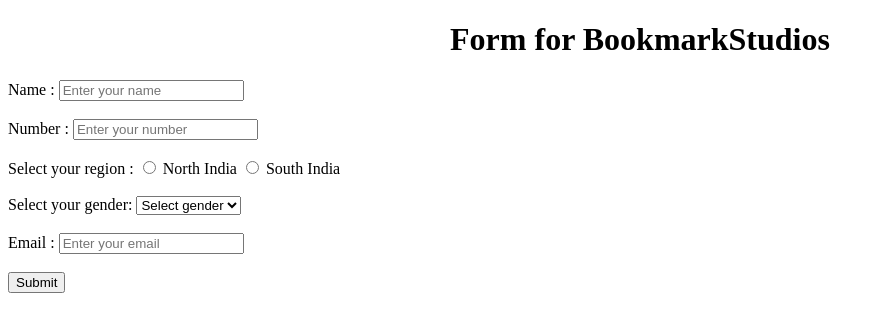
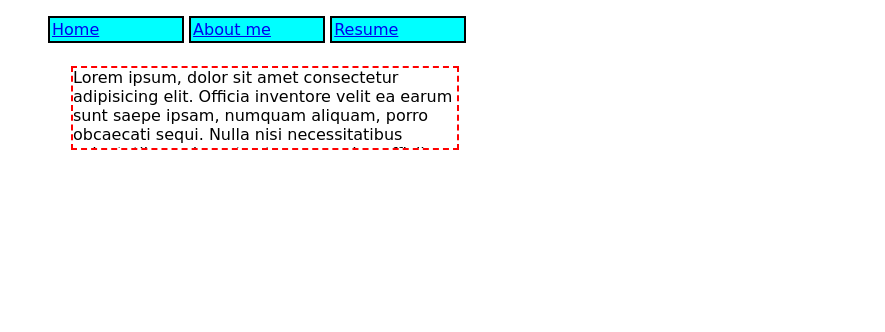
Before and after one commit to ayushb12-india/BookmarkStudios, a plain HTML site: page index.html in a window 1280 px wide. Shown: the whole page, without its empty margins (0-885 px from the left). Drawn offline with Linux system fonts and the light colour scheme.

Commit message:
Add files via upload

```diff
--- a/index.html
+++ b/index.html
@@ -2,52 +2,55 @@
 <html lang="en">
 
 <head>
-    <meta charset="UTF-8">
-    <meta name="viewport" content="width=device-width, initial-scale=1.0">
-    <meta name="description" content="This is a form for BookmarkStudios to access useful websites on PC directly">
-    <title>Form-for BookmarkStudios</title>
+  <meta charset="UTF-8">
+  <meta name="viewport" content="width=device-width, initial-scale=1.0">
+  <title>List styles</title>
 </head>
-<link rel="stylesheet" href="style2.css">
+<style>
+  html {
+    font-size: 16px;
+    font-family: cursive;
+  }
+
+  nav>ul li {
+    color: blueviolet;
+    list-style-position: inside;
+    background-color: aqua;
+    display: flex;
+    display: inline-block;
+    list-style: none;
+    padding: 2px;
+    width: 10vw;
+    border: 2px solid black;
+
+  }
+
+  nav>ul li>a:hover {
+    color: brown
+  }
+  .go{
+    width:30vw;
+    height:10vh;
+    outline: 2px solid red;
+    outline-style:dashed;
+  overflow:  hidden auto;
+  margin:25px
+
+  }
+</style>
 
 <body>
-  <center><h1>Form for BookmarkStudios</h1></center>
-    <form action="/index2.html">
-        <div>
-            <label for="name">Name :</label>
-            <input type="text" id="name" name="name" placeholder="Enter your name" required>
-        </div>
-        <br>
-        <div>
-            <label for="no.">Number :</label>
-            <input type="number" id="no." name="no." placeholder="Enter your number" required>
-        </div>
-        <br>
-        <div>
-            Select your region :
-            <input type="radio" id="region" name="region" value="North India" required>
-            <label for="region">North India</label>
-            <input type="radio" id="reg" name="region" value="South India" required>
-            <label for="reg">South India</label>
-        </div>
-        <br>
-        <div>
-            Select your gender:
-            <select id="gender" required>
-                <option value="" disabled selected>Select gender</option>
-                <option value="Female">Female</option>
-                <option value="Male">Male</option>
-                <option value="None">None</option>
-            </select>
-        </div>
-        <br>
-        <div>
-            <label for="add">Email :</label>
-            <input type="email" id="add" name="email add" placeholder="Enter your email" required>
-        </div>
-        <br>
-        <div>
-            <button type="submit" action="/index2.html">Submit</button>
-    </form>
-    </body>
+  <nav>
+    <ul>
+      <li><a href="https://www.google.com" target="_blank">Home</a></li>
+      <li><a href="https://www.facebook.com" target="_blank">About me</a></li>
+      <li><a href="https://www.netflix.com" target="_blank">Resume</a></li>
+      <div class="go">
+        Lorem ipsum, dolor sit amet consectetur adipisicing elit. Officia inventore velit ea earum sunt saepe ipsam, numquam aliquam, porro obcaecati sequi. Nulla nisi necessitatibus voluptatibus, placeat est earum culpa officiis explicabo odit ad possimus debitis, quam architecto, sint accusantium. Totam, id blanditiis ipsum, maxime odit doloribus pariatur inventore soluta explicabo voluptatem, optio neque fuga sapiente debitis?
+      </div>
+    </ul>
+  </nav>
+
+</body>
 
 </html>
```
